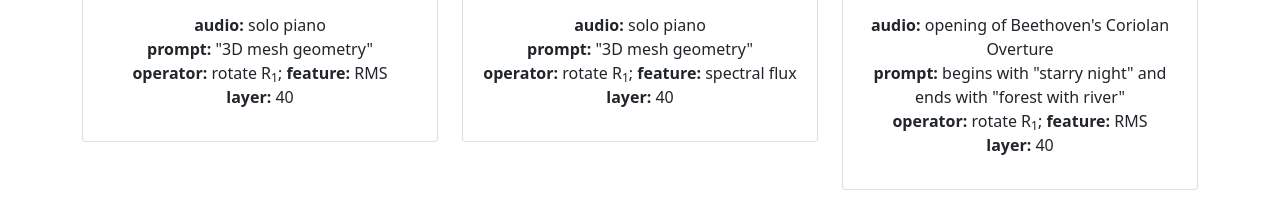
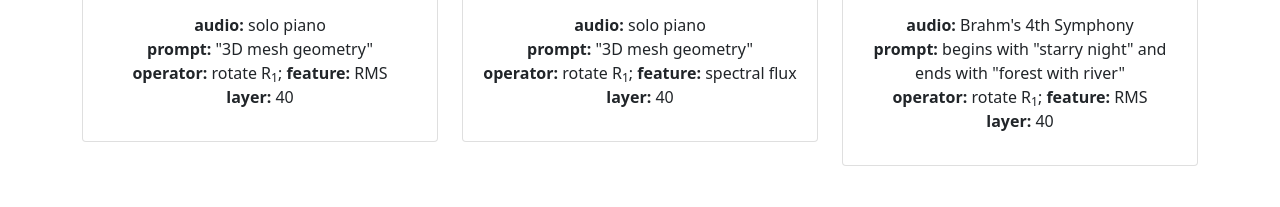
Before and after one commit to dzluke/JAES2025, a plain HTML site: page index.html in a window 1280 px wide. Shown: the part 2160-2367 px from the top of the page. Drawn offline with nearby package versions, Linux system fonts and the light colour scheme; a script that the page names is missing.

Commit message:
Fix typo in the audio for one of the videos

```diff
--- a/index.html
+++ b/index.html
@@ -174,7 +174,7 @@
                         <div class="card-body">
 <!--                            <h4 class="card-title">Video 6</h4>-->
                             <p class="card-text">
-                                <b>audio:</b> opening of Beethoven's Coriolan Overture <br>
+                                <b>audio:</b> Brahm's 4th Symphony <br>
                                 <b>prompt:</b> begins with "starry night" and ends with "forest with river" <br>
                                 <b>operator:</b> rotate R<sub>1</sub>;
                                 <b>feature:</b> RMS <br>
```
